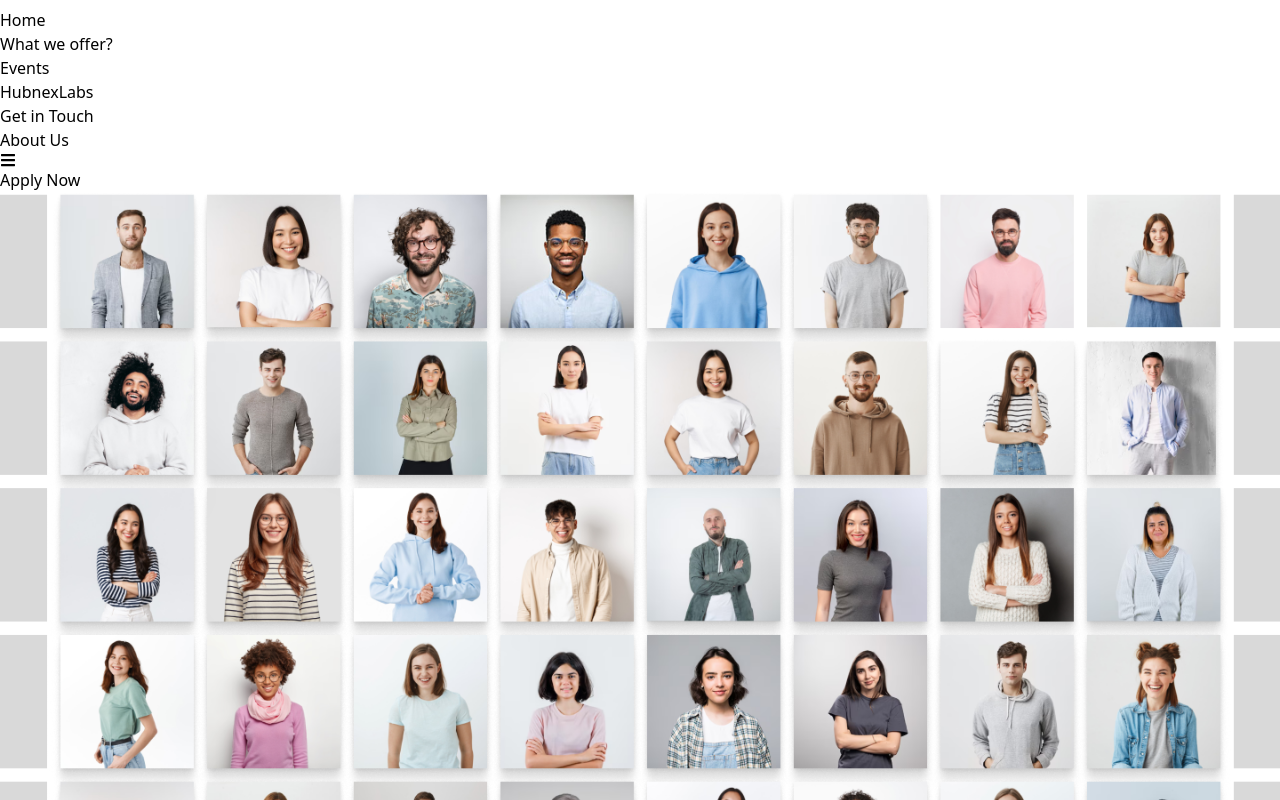
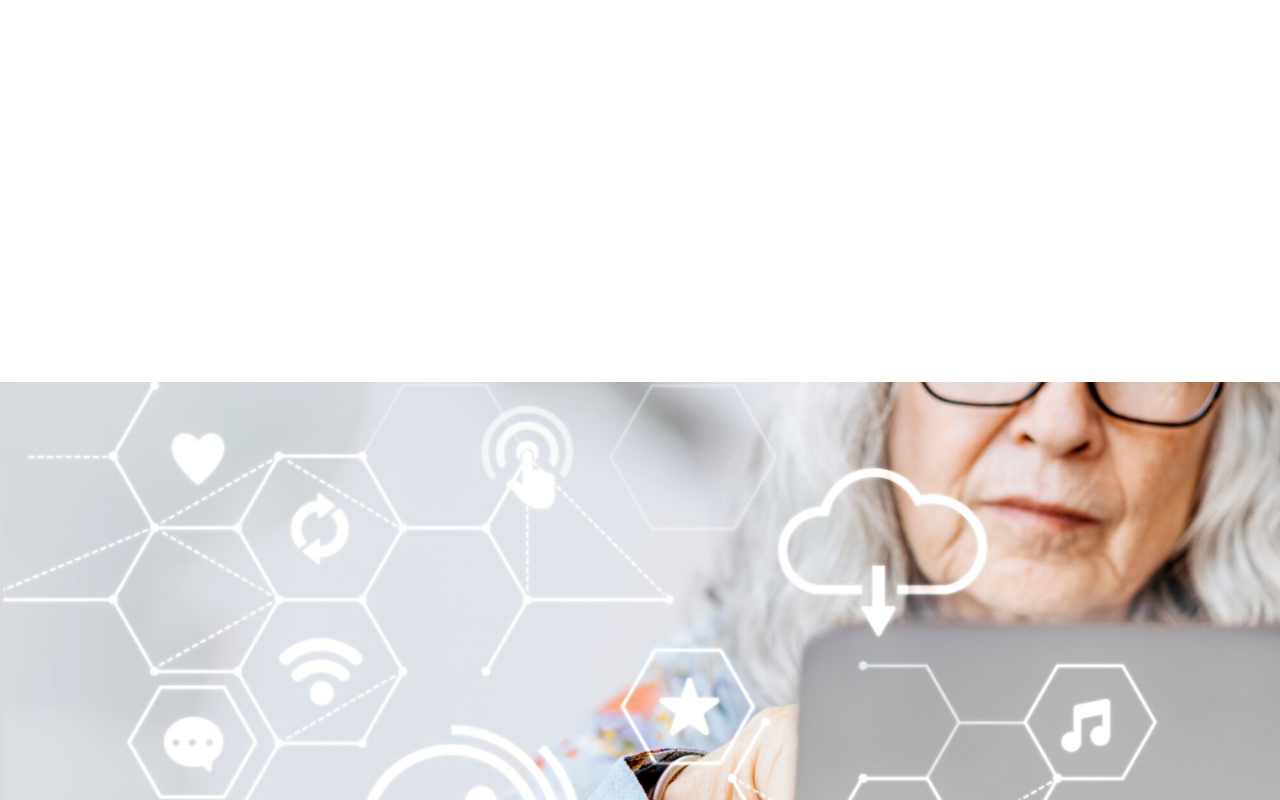
Before and after one commit to Harshaltwc123/react-deploy-vercel, a React (Vite) app: page / in a window 1280 px wide. Shown: the part 260-1060 px from the top of the page. Built offline with nearby package versions, Linux system fonts and the light colour scheme.

Commit message:
first commit

```diff
--- a/src/App.jsx
+++ b/src/App.jsx
@@ -1,33 +1,16 @@
 import React from "react";
-import { BrowserRouter as Router, Routes, Route } from "react-router-dom";
-import Navbar from "./component/Navbar";
-import Home from "./pages/Home";
-import WhatWeOffer from "./pages/WhatWeOffer";
-import Events from "./pages/Events";
-import HubnexLabs from "./pages/HubnexLabs";
-import GetInTouch from "./pages/GetInTouch";
-import AboutUs from "./pages/AboutUs";
-import ApplyNow from "./pages/ApplyNow";
-import Footer from "./component/Footer";
+import Brands from "./component/Brands";
+import Ecosystemdevelopment from "./component/Ecosystemdevelopment";
+import Faq from "./component/Faq";
 
 
 
 function App() {
   return (
  <>
-<Router>
-      <Navbar />
-      <Routes>
-        <Route path="/" element={<Home />} />
-        <Route path="/what-we-offer" element={<WhatWeOffer />} />
-        <Route path="/events" element={<Events />} />
-        <Route path="/hubnexlabs" element={<HubnexLabs />} />
-        <Route path="/get-in-touch" element={<GetInTouch />} />
-        <Route path="/about-us" element={<AboutUs />} />
-        <Route path="/apply-now" element={<ApplyNow />} />
-      </Routes>
-      <Footer />
-    </Router>
+ <Brands/>
+ <Ecosystemdevelopment/>
+ <Faq/>
  </>
 
   );
```
